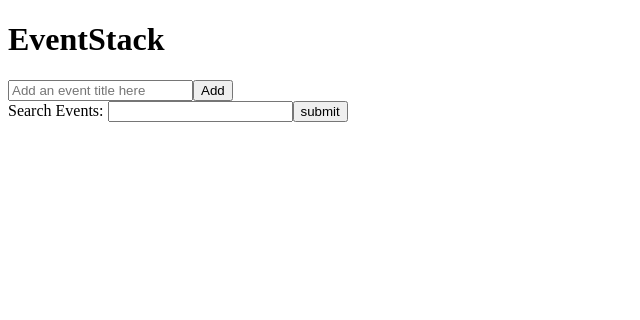
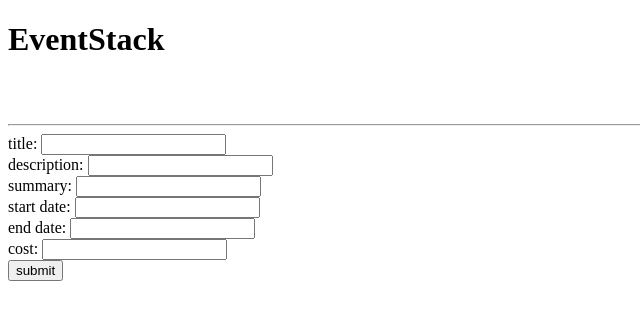
Before and after one commit to seungjin-kim/Workshop-EventStack, a React app: page / in a window 1280 px wide. Shown: the top 320 px of the page, without its empty margins (0-640 px from the left). Built offline with nearby package versions, Linux system fonts and the light colour scheme; no server answers; the HTML template or start-up script is replaced by a standard one.

Commit message:
[add] completes adding and persisting user data

```diff
--- a/client/src/components/App.jsx
+++ b/client/src/components/App.jsx
@@ -1,5 +1,6 @@
 import React, { Component } from 'react';
 import EventList from './EventList.jsx';
+import AddEventForm from './AddEventForm.jsx';
 
 
 export default class App extends Component {
@@ -14,8 +15,10 @@ export default class App extends Component {
       submitted: false,
     }
 
+    this.userEvent = {}
     this.handleSearch = this.handleSearch.bind(this);
     this.handleSubmit = this.handleSubmit.bind(this);
+    this.handleInputChange = this.handleInputChange.bind(this);
     this.resetState = this.resetState.bind(this);
     this.addEvent = this.addEvent.bind(this);
   }
@@ -30,9 +33,7 @@ export default class App extends Component {
   }
 
   resetState(e) {
-    if (e) {
-      e.preventDefault();
-    }
+    e.preventDefault();
 
     this.setState({
       submitted: false,
@@ -57,32 +58,35 @@ export default class App extends Component {
     }
   }
 
+  handleInputChange(e) {
+    const { name, value } = e.target;
+    this.userEvent[name] = value;
+  }
+
   addEvent(e) {
     e.preventDefault();
-    let newEvent = { name: this.state.addEvent };
-    let updatedEvents = this.state.events.concat([newEvent]);
-    if (this.state.addEvent.length <= 4) {
-      alert('events must contain atleast 4 characters');
-      return;
-    }
-    this.setState({
-      events: updatedEvents,
-      addEvent: '',
-    });
+    this.userEvent.ID = this.state.events.length;
+
+    let options = {
+      method: 'POST',
+      body: JSON.stringify(this.userEvent),
+      headers: {
+        'Content-Type': 'application/json'
+      }
+    };
+
+    fetch('/events', options)
+      .then((res) => res.json())
+      .then((response) => console.log('found the response obj: ', response))
+      .catch((err) => console.error('error within posting data to server', err))
+
   }
 
   componentDidMount() {
     const app = this;
     fetch('/events')
-      .then((eventData) => {
-        return eventData.json()
-      })
-      .then((data) => {
-        console.log('found the type', typeof data)
-        console.log('found the data', data)
-        let events = data
-        app.setState({ events })
-      })
+      .then((eventData) => eventData.json())
+      .then((events) => app.setState({ events }))
       .catch((err) => console.error('unable to retrieve data', err));
   }
 
@@ -97,7 +101,7 @@ export default class App extends Component {
     return (
       <div>
         <h1 className="title">EventStack</h1>
-        <form onSubmit={this.handleSubmit}>
+        {/* <form onSubmit={this.handleSubmit}>
           <input id="addEvent" type="text"
             name="addEvent"
             value={addEvent}
@@ -121,7 +125,11 @@ export default class App extends Component {
               reset={this.resetState}
             />
           : null
-        }
+        } */}
+        <br/>
+        <br/>
+        <hr/>
+        <AddEventForm handleInputChange={this.handleInputChange} addEvent={this.addEvent}/>
         </div>
     )
   }
--- a/client/src/components/addEventForm.jsx
+++ b/client/src/components/addEventForm.jsx
@@ -1,22 +1,38 @@
-import React, { Fragment }from 'react'
+import React, { Fragment } from 'react'
 
-function addEventForm({ handleInput }) {
-
+function addEventForm({ handleInputChange, addEvent }) {
 
   return (
     <Fragment>
-      <form action="">
-        <label htmlFor=""></label>
-        <input type="text"/>
-        <label htmlFor=""></label>
-        <input type="text"/>
-        <label htmlFor=""></label>
-        <input type="text"/>
-        <label htmlFor=""></label>
-        <input type="text"/>
-        <label htmlFor=""></label>
-        <input type="text"/>
+      <form onSubmit={addEvent}>
+        <label htmlFor="eventTitle">title: </label>
+        <input id="eventTitle" type="text" name="eventTitle"
+          onChange={handleInputChange} />
+        <br/>
+        <label htmlFor="description">description: </label>
+        <input id="description" type="text" name="description"
+          onChange={handleInputChange} />
+        <br/>
+        <label htmlFor="summary">summary: </label>
+        <input id="summary" type="text" name="summary"
+          onChange={handleInputChange}/>
+        <br/>
+        <label htmlFor="startDate">start date: </label>
+        <input id="startDate" type="text" name="startDate"
+          onChange={handleInputChange} />
+        <br/>
+        <label htmlFor="endDate">end date: </label>
+        <input id="endDate" type="text" name="endDate"
+          onChange={handleInputChange} />
+        <br/>
+        <label htmlFor="cost">cost: </label>
+        <input id="cost" type="number" name="cost"
+          onChange={handleInputChange} />
+        <br/>
+        <input type="submit" value="submit"/>
       </form>
     </Fragment>
   )
-export default addEventForm
+}
+
+export default addEventForm;
```
Also changed, not shown: db/controllers.js (+12 -0 lines), db/index.js (+0 -15 lines), public/dist/bundle.js, 1 other file (tests, documents, lock files or other folders).
